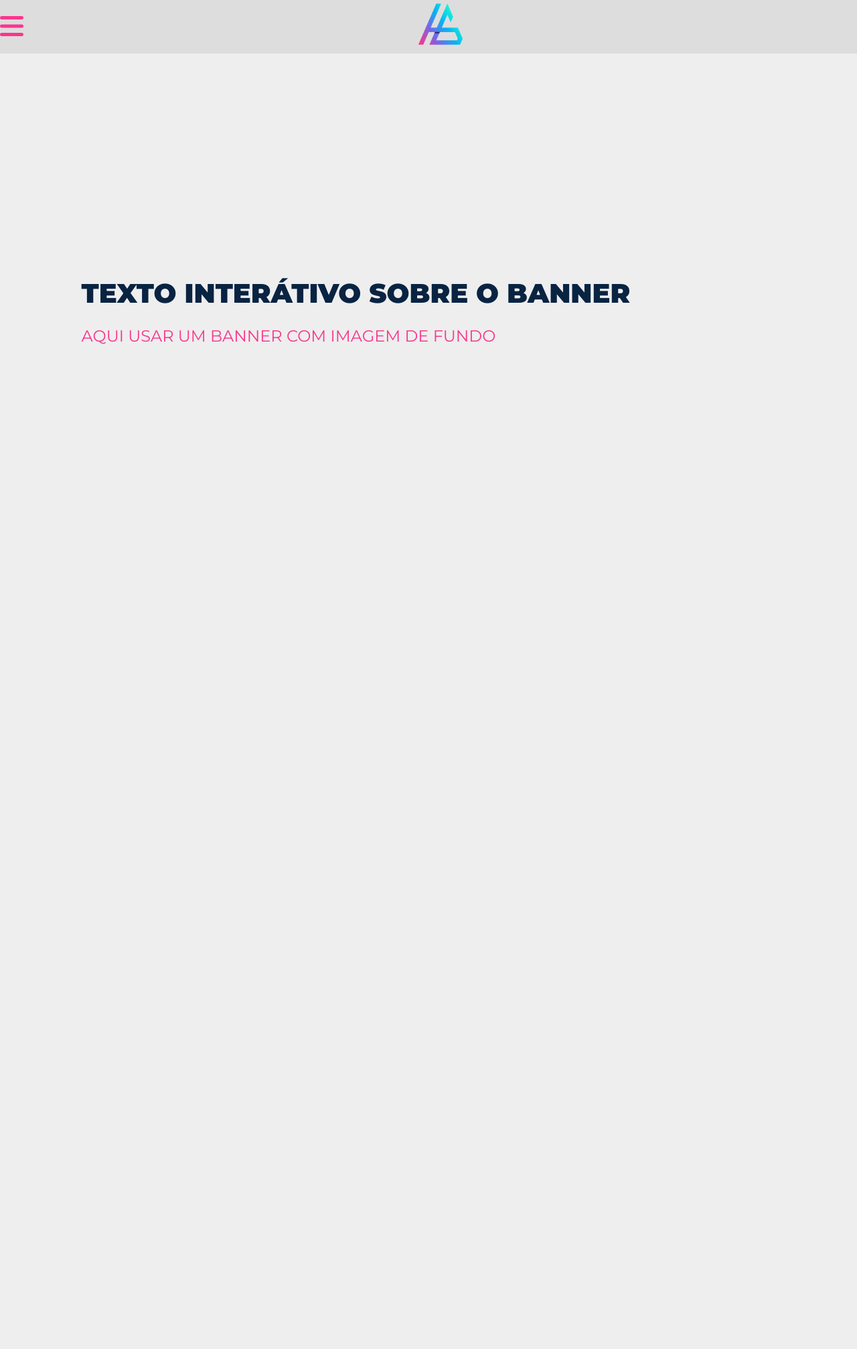
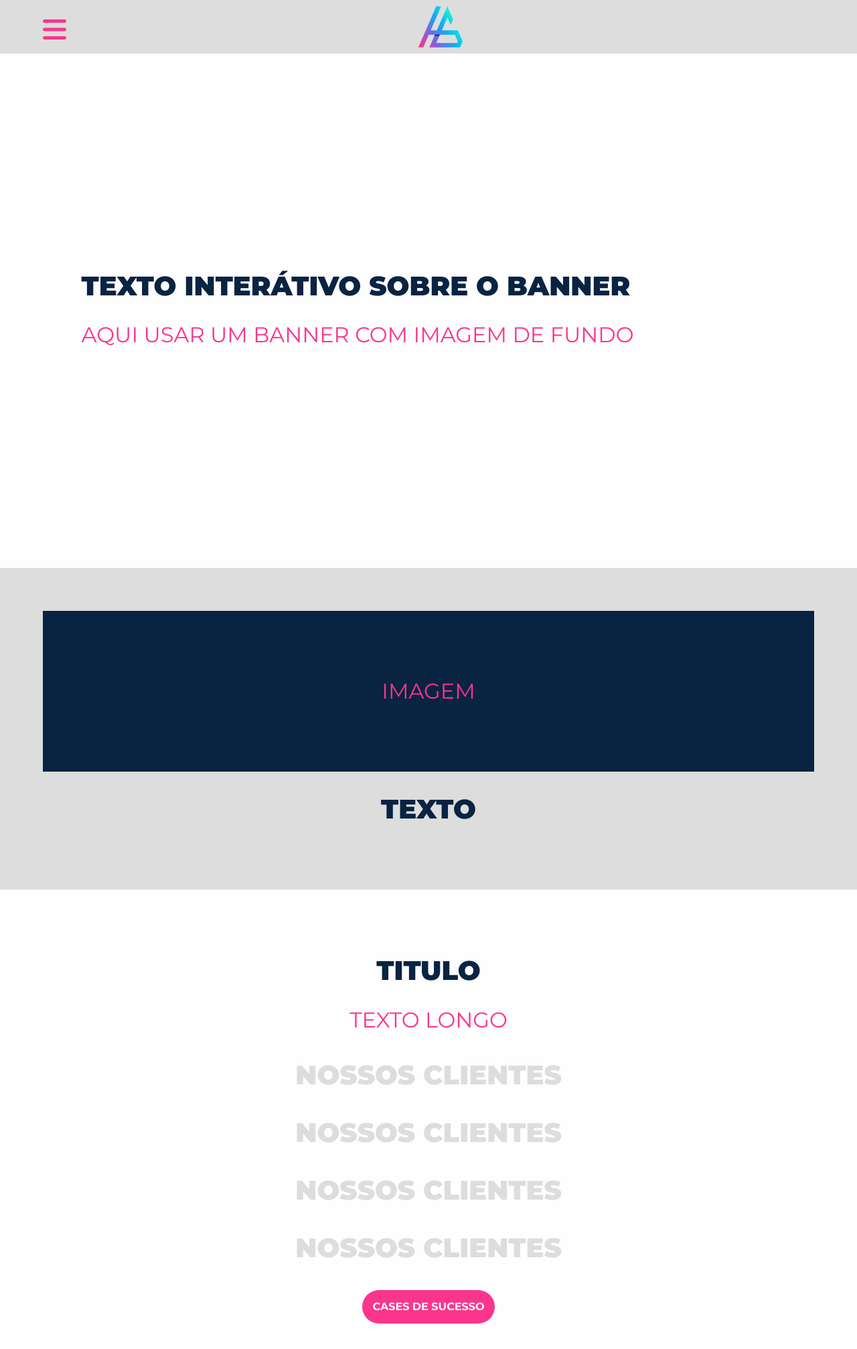
Before and after one commit to walmello24/hacking-growth, a Nuxt app: page / in a window 1280 px wide. Shown: the top 2014 px of the page at 67% size. Before the commit the page ends 848 px from the top, so only its background shows below. Built offline with nearby package versions, Linux system fonts and the light colour scheme.

Commit message:
mais elementos

```diff
--- a/assets/style.css
+++ b/assets/style.css
@@ -10,7 +10,7 @@
 }
 
 body {
-	background-color: #eee;
+	background-color: #fefefe;
 	font-family: 'Montserrat', sans-serif;
 }
 
@@ -41,5 +41,33 @@ body {
 }
 
 .container {
-	margin: 5%;
+	padding: 5%;
 }
+
+nav .container {
+	padding: 0 5%;
+}
+
+.main-text {
+	font-size: 2.5rem;
+	color: var(--dark);
+	font-weight: 900;
+}
+
+.secondary-text {
+	font-size: 2rem;
+	color: var(--pink);
+}
+
+.text-center {
+	text-align: center;
+}
+
+button {
+	padding: 1rem;
+	border-radius: 2rem;
+	border: none;
+	color: white;
+	background-color: var(--pink);
+	font-weight: bold;
+}
--- a/components/Logo.vue
+++ b/components/Logo.vue
@@ -1,29 +1,5 @@
 <template>
-  <svg class="NuxtLogo" width="245" height="180" viewBox="0 0 452 342" xmlns="http://www.w3.org/2000/svg">
-    <path
-      d="M139 330l-1-2c-2-4-2-8-1-13H29L189 31l67 121 22-16-67-121c-1-2-9-14-22-14-6 0-15 2-22 15L5 303c-1 3-8 16-2 27 4 6 10 12 24 12h136c-14 0-21-6-24-12z"
-      fill="#00C58E"
-    />
-    <path
-      d="M447 304L317 70c-2-2-9-15-22-15-6 0-15 3-22 15l-17 28v54l39-67 129 230h-49a23 23 0 0 1-2 14l-1 1c-6 11-21 12-23 12h76c3 0 17-1 24-12 3-5 5-14-2-26z"
-      fill="#108775"
-    />
-    <path
-      d="M376 330v-1l1-2c1-4 2-8 1-12l-4-12-102-178-15-27h-1l-15 27-102 178-4 12a24 24 0 0 0 2 15c4 6 10 12 24 12h190c3 0 18-1 25-12zM256 152l93 163H163l93-163z"
-      fill="#2F495E"
-    />
-  </svg>
+	<div>
+		<img class="logo" src="hg.png">
+	</div>
 </template>
-
-<style>
-.NuxtLogo {
-  animation: 1s appear;
-  margin: auto;
-}
-
-@keyframes appear {
-  0% {
-    opacity: 0;
-  }
-}
-</style>
--- /dev/null
+++ b/components/Navbar.vue
@@ -0,0 +1,13 @@
+<template>
+	<nav>
+      <div class="container">
+        <div class="flex center">
+          <div>
+            <i class="fa fa-bars" aria-hidden="true"></i>
+          </div>
+          <Logo/>
+          <div></div>
+        </div>
+      </div>
+    </nav>
+</template>
--- a/layouts/default.vue
+++ b/layouts/default.vue
@@ -1,5 +1,6 @@
 <template>
   <div>
+    <Navbar/>
     <Nuxt />
   </div>
 </template>
--- a/pages/index.vue
+++ b/pages/index.vue
@@ -14,34 +14,48 @@ header {
   align-items: center;
 }
 
-header h1 {
-  font-size: 2.5rem;
+.image {
+  width: 100%;
+  height: 30vh;
+  background-color: var(--dark);
 }
 
-header p {
-  font-size: 1.5rem;
+section.dark{
+  background-color: #ddd;
 }
 
 </style>
 
 <template>
   <div>
-  	<nav class="flex center">
-  		<div>
-  			<i class="fa fa-bars" aria-hidden="true"></i>
-  		</div>
-      <div>
-        <img class="logo" src="hg.png">
-      </div>
-      <div></div>
-    </nav>
     <header class="container">
       <div class="container">
-        <h1 class="text dark boldest">TEXTO INTERÁTIVO SOBRE O BANNER</h1>
-        <p class="text pink">
+        <h1 class="main-text">TEXTO INTERÁTIVO SOBRE O BANNER</h1>
+        <p class="secondary-text">
           AQUI  USAR  UM BANNER COM IMAGEM DE FUNDO
         </p>
       </div>
     </header>
+    <section class="dark">
+      <div class="container">
+        <div class="image flex center">
+          <p class="secondary-text" style="text-align: center; width: 100%">IMAGEM</p>
+        </div>
+        <h2 class="main-text text-center">TEXTO</h2>
+      </div>
+    </section>
+    <section>
+      <div class="container text-center">
+        <h2 class="main-text">TITULO</h2>
+        <p class="secondary-text">
+          TEXTO LONGO
+        </p>
+        <p class="main-text" style="color: #ddd">NOSSOS CLIENTES</p>
+        <p class="main-text" style="color: #ddd">NOSSOS CLIENTES</p>
+        <p class="main-text" style="color: #ddd">NOSSOS CLIENTES</p>
+        <p class="main-text" style="color: #ddd">NOSSOS CLIENTES</p>
+        <button>CASES DE SUCESSO</button>
+      </div>
+    </section>
   </div>
 </template>
```
